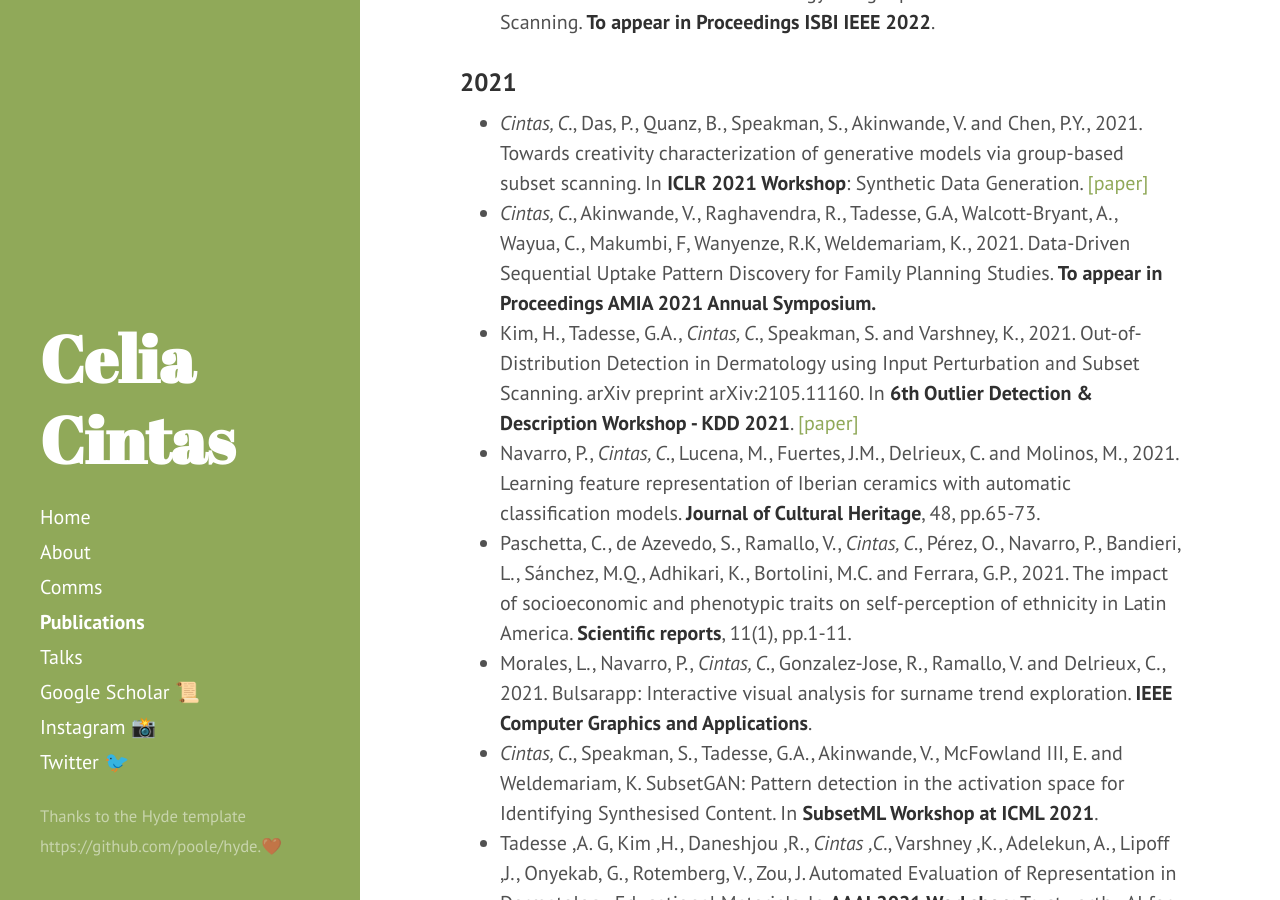
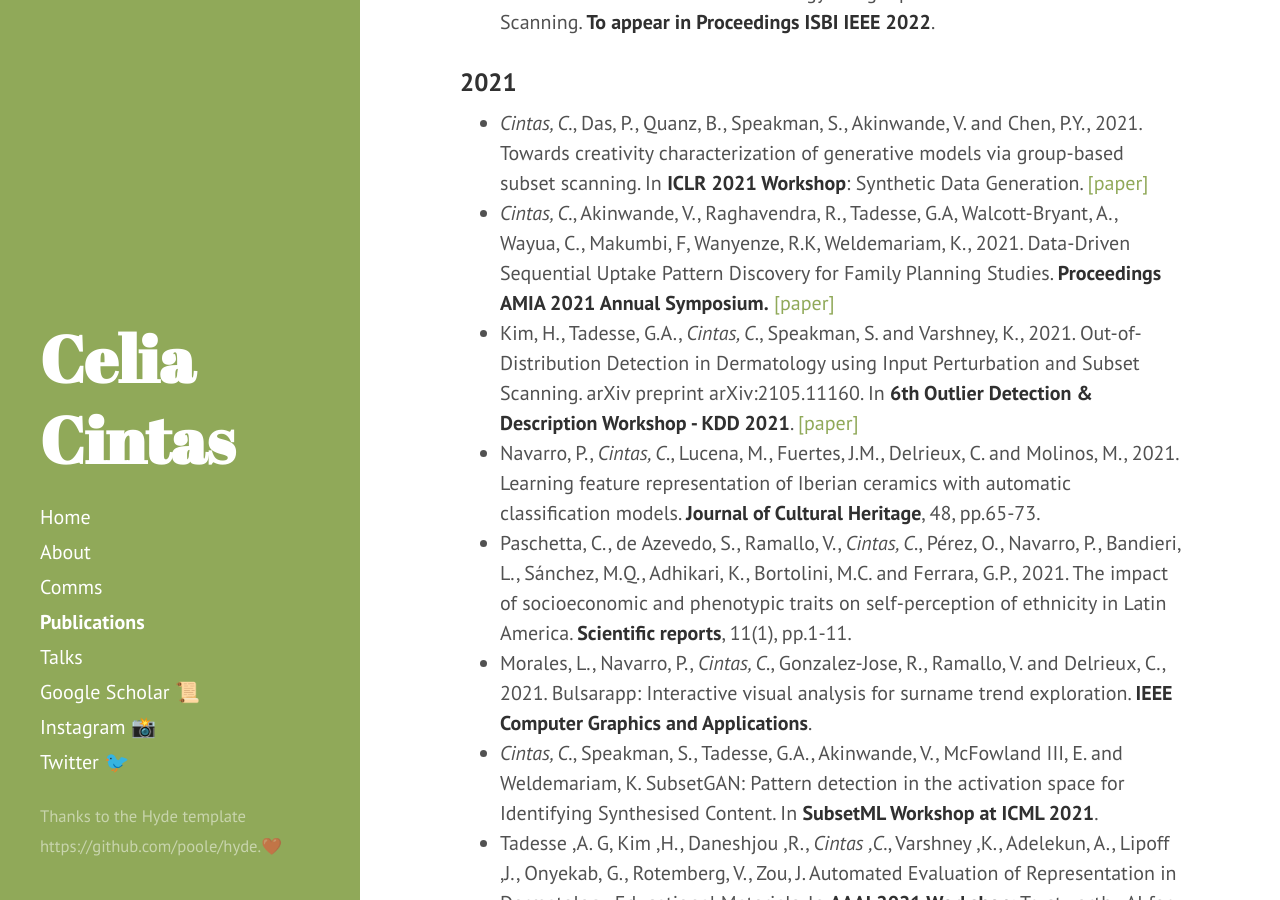
Before and after one commit to celiacintas/celiacintas.github.io, a Jekyll site: the page built from publications.md, in a window 1280 px wide and 900 px high, scrolled down 402 px. Built offline with Jekyll 4.4.1, drawn with Linux system fonts in a browser that asks for light colours.

Commit message:
Update publications.md

```diff
--- a/publications.md
+++ b/publications.md
@@ -14,7 +14,7 @@ title: Publications
 ### 2021
 
 * *Cintas, C.*, Das, P., Quanz, B., Speakman, S., Akinwande, V. and Chen, P.Y., 2021. Towards creativity characterization of generative models via group-based subset scanning. In **ICLR 2021 Workshop**: Synthetic Data Generation. [[paper]](https://sdg-quality-privacy-bias.github.io/papers/SDG_paper_22.pdf)
-* *Cintas, C.*, Akinwande, V., Raghavendra, R., Tadesse, G.A, Walcott-Bryant, A., Wayua, C., Makumbi, F, Wanyenze, R.K, Weldemariam, K., 2021. Data-Driven Sequential Uptake Pattern Discovery for Family Planning Studies. **To appear in Proceedings AMIA 2021 Annual Symposium.**
+* *Cintas, C.*, Akinwande, V., Raghavendra, R., Tadesse, G.A, Walcott-Bryant, A., Wayua, C., Makumbi, F, Wanyenze, R.K, Weldemariam, K., 2021. Data-Driven Sequential Uptake Pattern Discovery for Family Planning Studies. **Proceedings AMIA 2021 Annual Symposium.** [[paper]](https://www.ncbi.nlm.nih.gov/pmc/articles/PMC8861714/)
 * Kim, H., Tadesse, G.A., *Cintas, C.*, Speakman, S. and Varshney, K., 2021. Out-of-Distribution Detection in Dermatology using Input Perturbation and Subset Scanning. arXiv preprint arXiv:2105.11160. In **6th Outlier Detection & Description Workshop - KDD 2021**. [[paper]](https://arxiv.org/pdf/2105.11160.pdf)
 * Navarro, P., *Cintas, C.*, Lucena, M., Fuertes, J.M., Delrieux, C. and Molinos, M., 2021. Learning feature representation of Iberian ceramics with automatic classification models. **Journal of Cultural Heritage**, 48, pp.65-73.
 * Paschetta, C., de Azevedo, S., Ramallo, V., *Cintas, C.*, Pérez, O., Navarro, P., Bandieri, L., Sánchez, M.Q., Adhikari, K., Bortolini, M.C. and Ferrara, G.P., 2021. The impact of socioeconomic and phenotypic traits on self-perception of ethnicity in Latin America. **Scientific reports**, 11(1), pp.1-11.
```
